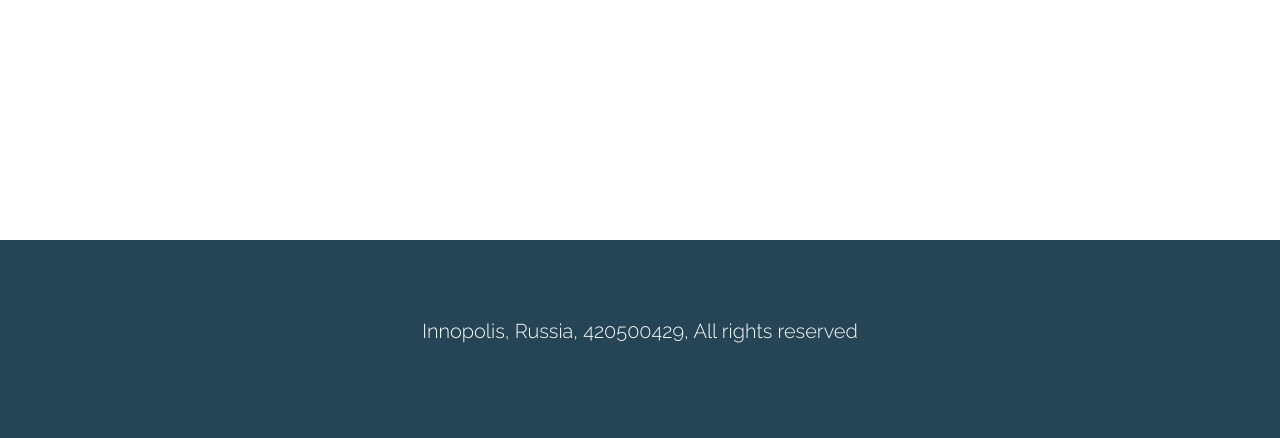
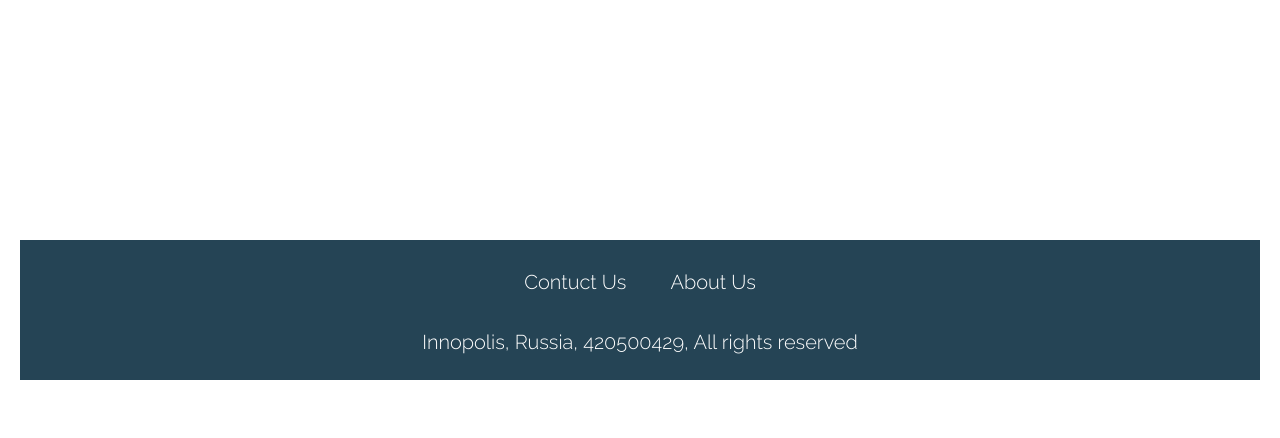
Before and after one commit to r-kulik/clickml, a Django app: page / in a window 1280 px wide. Shown: the part 2390-2828 px from the top of the page. After the commit the page ends 2770 px from the top, so only its background shows below. Run offline with Django 4.2, Linux system fonts and the light colour scheme.

Commit message:
rewrite footer

```diff
--- a/server/static/css/main.css
+++ b/server/static/css/main.css
@@ -204,25 +204,3 @@ a:visited {
 
 
 /* Footer part */
-
-
-.footer{
-    display: flex;
-    height: 15%;
-    padding: 79px 398px;
-    justify-content: center;
-    align-items: center;
-    gap: 10px;
-    flex-shrink: 0;
-    background-color: #254455;
-}
-
-.footer p{
-    color: #FFF;
-    text-align: center;
-
-    font-size: 20px;
-    font-style: normal;
-    font-weight: 300;
-    line-height: normal;
-}
--- a/server/templates/header_footer.html
+++ b/server/templates/header_footer.html
@@ -25,9 +25,40 @@
 {% endblock %}
 
 <footer>
-<div class="footer">
-    <p>Innopolis, Russia, 420500429, All rights reserved</p>
-</div>
+
+    <style>
+        footer {
+            background-color: #254455;
+            padding: 10px;
+            text-align: center;
+            height: 10%;
+            margin-left:20px;
+            margin-right:20px;
+
+
+        }
+
+        .footer-links {
+            display: inline-block;
+            margin: 20px;
+            color: white;
+            text-decoration: none;
+        }
+
+        footer p{
+    color: #FFF;
+    text-align: center;
+
+    font-size: 20px;
+    font-style: normal;
+    font-weight: 300;
+    line-height: normal;
+}
+
+    </style>
+    <a href="#" class="footer-links"><p>Contuct Us</p></a>
+    <a href="#" class="footer-links"><p>About Us</p></a>
+    <p>Innopolis, Russia, 420500429, All rights reserved </p>
 </footer>
 
 {% endblock %}
```
